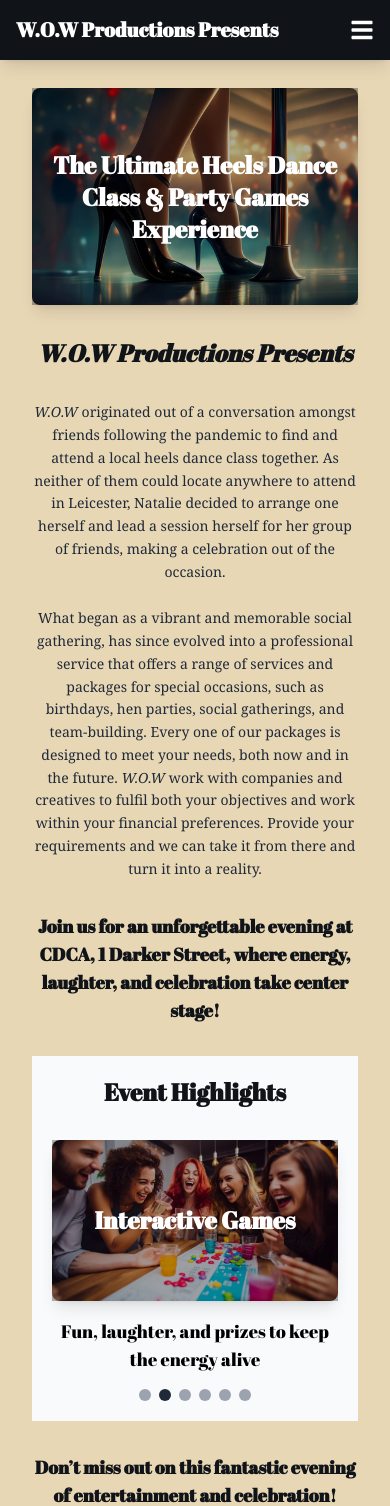
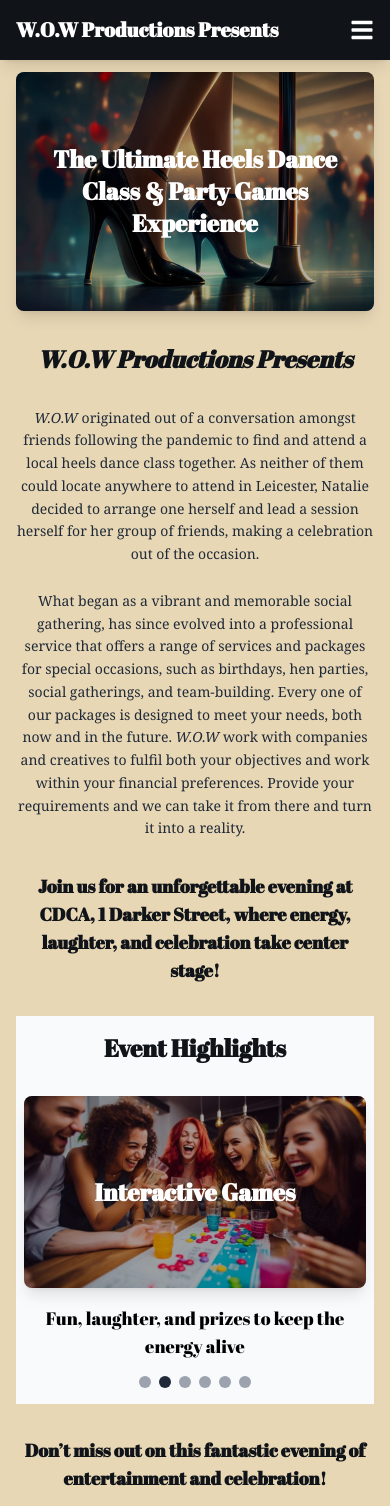
Before and after one commit to Keerthiprasanth/wow-productions-event, a React (Create React App) app: page / in a window 390 px wide. Shown: the top 1506 px of the page. Built offline with nearby package versions, Linux system fonts and the light colour scheme.

Commit message:
Updated mobile view

```diff
--- a/public/index.html
+++ b/public/index.html
@@ -2,14 +2,14 @@
 <html lang="en">
   <head>
     <meta charset="utf-8" />
-    <link rel="icon" href="%PUBLIC_URL%/wowlogo1.png" />
+    <link rel="icon" href="%PUBLIC_URL%/wowlogo2.png" />
     <meta name="viewport" content="width=device-width, initial-scale=1" />
     <meta name="theme-color" content="#000000" />
     <meta
       name="description"
       content="W.O.W Productions Presents - a dance class event organiser"
     />
-    <link rel="apple-touch-icon" href="%PUBLIC_URL%/wowlogo1.png" />
+    <link rel="apple-touch-icon" href="%PUBLIC_URL%/wowlogo2.png" />
     <link href="https://fonts.googleapis.com/css2?family=Abril+Fatface&display=swap" rel="stylesheet">
     <!--
       manifest.json provides metadata used when your web app is installed on a
--- a/src/components/About.js
+++ b/src/components/About.js
@@ -10,7 +10,7 @@ function About() {
   return (
     <div
       id="about"
-      className="p-8 bg-customGreen-50 text-black"
+      className="p-4 md:p-8 bg-customGreen-50 text-black"
     >
       <div className="container mx-auto text-center">
         <h2 className="text-2xl font-bold mb-14">Event Details</h2>
@@ -75,7 +75,7 @@ function About() {
 
         <div
           id="host"
-          className="mt-16 bg-white rounded-lg shadow-md p-8 text-center"
+          className="mt-16 bg-white rounded-lg shadow-md p-4 md:p-8 text-center"
         >
           <h3 className="text-2xl font-bold mb-6 text-customGreen">
             Meet Your Host
--- a/src/components/Home.js
+++ b/src/components/Home.js
@@ -61,7 +61,7 @@ function Home() {
   return (
     <div
       id="home"
-      className="text-customGreen text-center p-8 relative bg-customGreen-50"
+      className="text-customGreen text-center p-4 md:p-8 relative bg-customGreen-50"
     >
       <div className="relative max-w-4xl mx-auto">
         <div className="relative">
@@ -70,7 +70,7 @@ function Home() {
             alt="Heels Dance"
             className="rounded-lg shadow-lg w-full h-full"
           />
-          <h1 className="absolute inset-0 flex items-center justify-center text-white text-2xl md:text-6xl font-bold bg-black/30 p-4 text-center">
+          <h1 className="absolute inset-0 flex items-center justify-center rounded-lg text-white text-2xl md:text-6xl font-bold bg-black/30 p-2 md:p-4 text-center">
             The Ultimate Heels Dance Class & Party Games Experience
           </h1>
         </div>
@@ -110,7 +110,7 @@ function Home() {
         </div>
       </div>
 
-      <div className="mt-8 bg-slate-50 p-5">
+      <div className="mt-8 bg-slate-50 py-4 px-2 md:p-5">
         <h3 className="text-2xl font-semibold text-center">Event Highlights</h3>
         <div className="relative max-w-2xl mx-auto mt-8">
           <div
@@ -122,7 +122,7 @@ function Home() {
               alt={images[currentIndex].caption}
               className="rounded-lg shadow-lg w-full h-auto"
             />
-            <p className="absolute inset-0 flex items-center justify-center text-white text-2xl font-semibold bg-black/30">
+            <p className="absolute inset-0 flex items-center justify-center rounded-lg text-white text-2xl font-semibold bg-black/30">
               {images[currentIndex].caption}
             </p>
           </div>
```
Also changed, not shown: public/wowlogo2.png (added).
